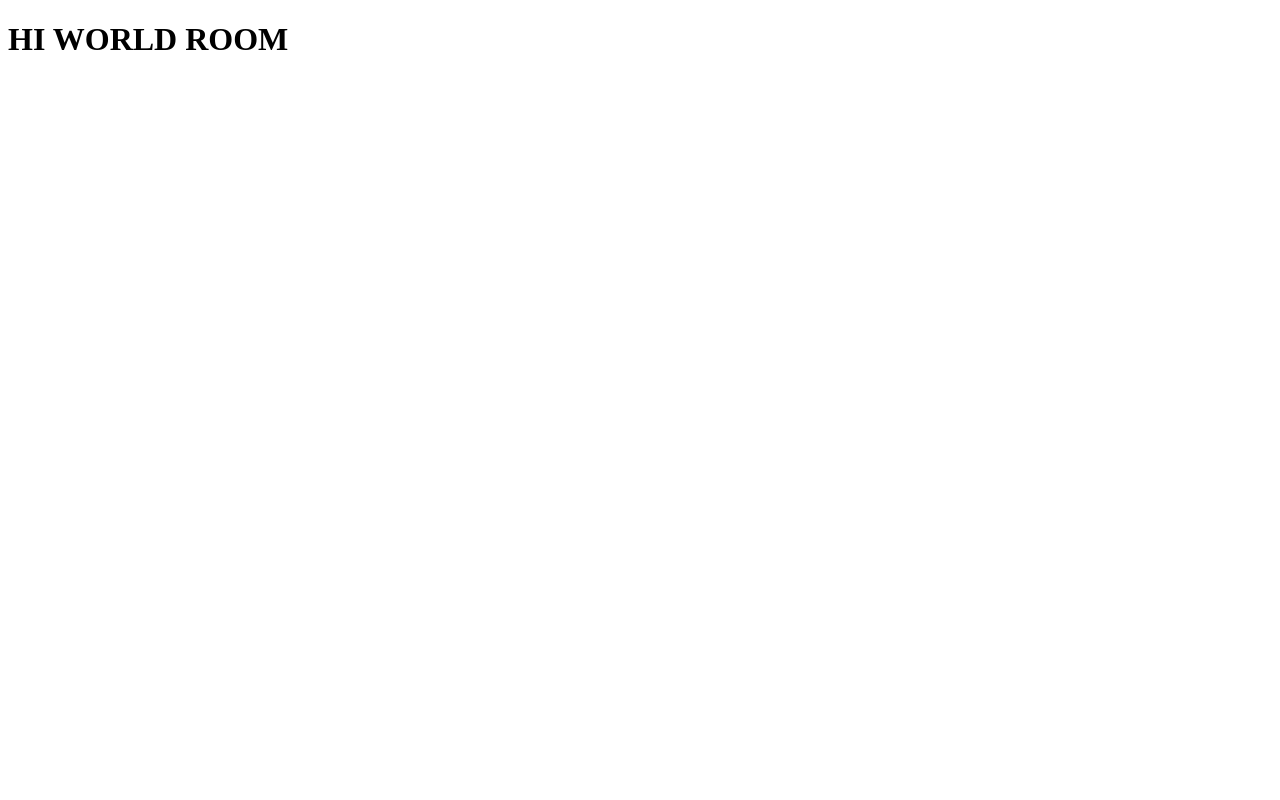
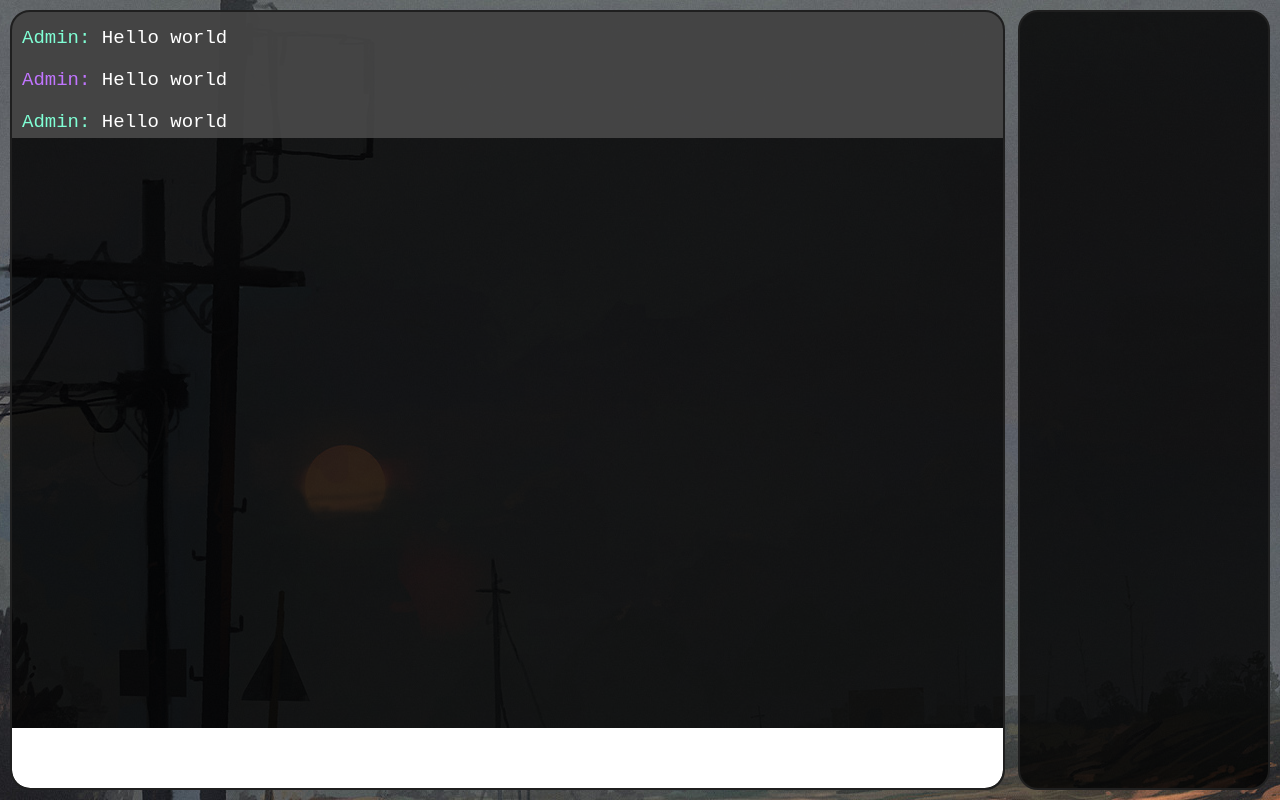
Before and after one commit to lockedsouls/chatting-app, a website: page views/rooms/rooms.html in a window 1280 px wide. Drawn offline with nearby package versions, Linux system fonts and the light colour scheme; no server answers.

Commit message:
Implement /rooms style (p1) | Minor style changes to / login

```diff
--- a/package.json
+++ b/package.json
@@ -4,7 +4,7 @@
   "description": "",
   "main": "server.js",
   "scripts": {
-    "devStart": "nodemon server.js"
+    "dev": "nodemon server.js"
   },
   "keywords": [],
   "author": "",
--- a/views/rooms/rooms.css
+++ b/views/rooms/rooms.css
@@ -0,0 +1,74 @@
+*{
+    box-sizing: border-box;
+}
+body{
+    background-image: url("./wallhaven-5gd2d1.jpg");
+    background-position: -100px -200px;
+    height: 100vh;
+    margin: 0;
+    width: 100vw;
+}
+
+/* Container */
+#container{
+    display: flex;
+    height: 100%;
+    justify-content: space-between;
+    padding: 10px;
+    width: 100%;
+}
+
+#container > #chat, #container > #rooms-list{
+    background-color: rgba(0, 0, 0, 0.8);
+    border: 2px solid rgb(31, 31, 31);
+    border-radius: 20px;
+}
+
+#container > #chat{
+    width: 79%;
+}
+
+#container > #rooms-list{
+    width: 20%;
+}
+
+/* Chat */
+#chat{
+    overflow: hidden;
+    display: flex;
+    flex-direction: column;
+    position: relative;
+}
+
+/* Chat message*/
+#chat > .chat-message{
+    background-color: rgba(81, 81, 81, 0.8);
+    color: white;
+    font-family: 'Courier New', Courier, monospace;
+    font-size: 19px;
+    padding: 15px 10px 5px 10px;
+}
+
+#chat > .chat-message > .sender.foreign{
+    color: rgb(128, 255, 213);
+}
+
+#chat > .chat-message > .sender.local{
+    color: rgb(193, 117, 255);
+
+}
+
+#chat > #chat-box{
+    background-color: rgba(0, 0, 0, 0.7/2);
+    border: none;
+    border-bottom-right-radius: 18.3px;
+    border-bottom-left-radius: 18.3px;
+    bottom: 0;
+    font-size: 19px;
+    height: 60px;
+    letter-spacing: 2px;
+    outline: none;
+    padding: 5px 12px 5px 12px;
+    position: absolute;
+    width: 100%;
+}
--- a/views/rooms/rooms.html
+++ b/views/rooms/rooms.html
@@ -1,11 +1,29 @@
 <!DOCTYPE html>
 <html>
 <head>
+    <link rel="stylesheet" href="./rooms.css">
     <script src="https://cdn.socket.io/3.1.3/socket.io.min.js" integrity="sha384-cPwlPLvBTa3sKAgddT6krw0cJat7egBga3DJepJyrLl4Q9/5WLra3rrnMcyTyOnh" crossorigin="anonymous"></script>
     <script defer src="./rooms.js"></script>
     <title>Document</title>
 </head>
 <body>
-    <h1>HI WORLD ROOM</h1>
+    <div id="container">
+        <div id="chat">
+            <div class="chat-message">
+                <span class="sender foreign">Admin:</span> <span class="message">Hello world</span>
+            </div>
+            <div class="chat-message">
+                <span class="sender local">Admin:</span> <span class="message">Hello world</span>
+            </div>
+            <div class="chat-message">
+                <span class="sender foreign">Admin:</span> <span class="message">Hello world</span>
+            </div>
+
+            <input id="chat-box">
+        </div>
+        <div id="rooms-list">
+
+        </div>
+    </div>
 </body>
 </html>
--- a/views/rooms/rooms.js
+++ b/views/rooms/rooms.js
@@ -1,5 +1,6 @@
+//socketio
 const socket = io("http://localhost:3000/rooms");
 
 socket.on("connect", () => {
-    console.log("sjak");
-})
+    console.log(socket.id);
+});
```
Also changed, not shown: views/login/style.css (+8 -8 lines), views/rooms/wallhaven-5gd2d1.jpg (added).
